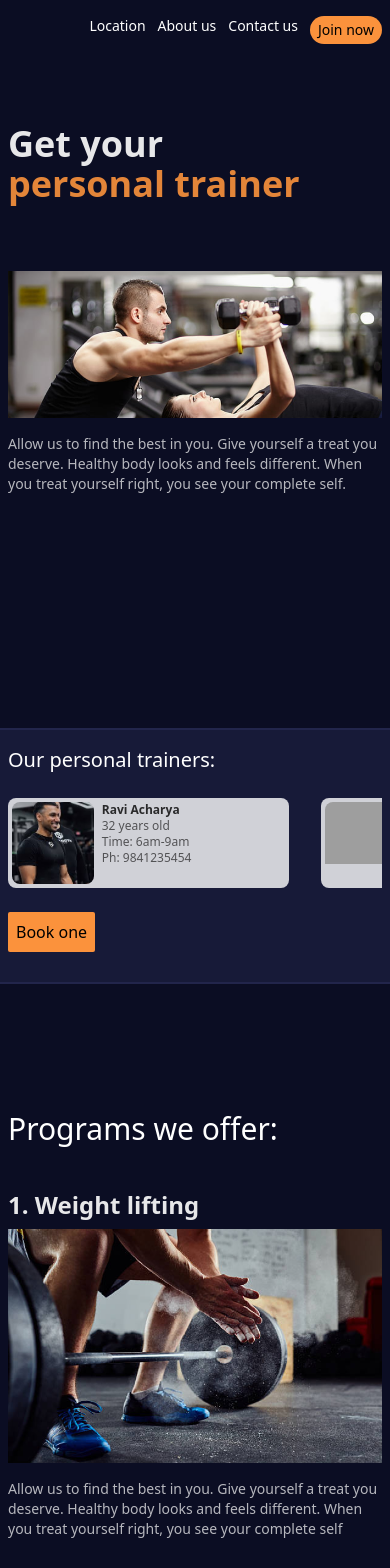
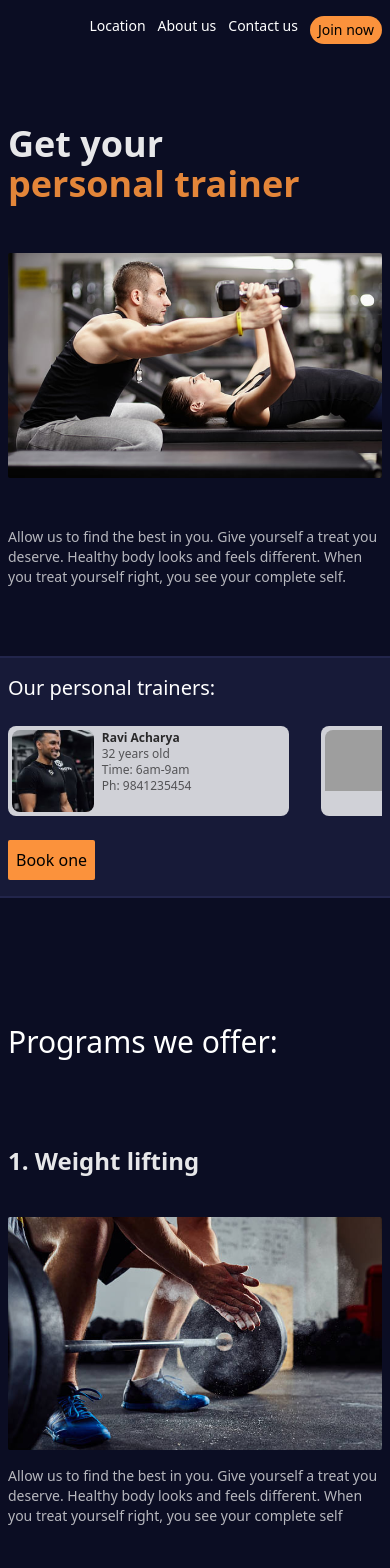
Before and after one commit to bipu01/gymTs, a React (Vite) app: page / in a window 390 px wide. Shown: the top 1568 px of the page. Built offline with nearby package versions, Linux system fonts and the light colour scheme; grey boxes are pictures that could not be loaded.

Commit message:
Ui even more optimized for xmd sizes

```diff
--- a/src/Body/Body.tsx
+++ b/src/Body/Body.tsx
@@ -30,7 +30,7 @@ const Body = () => {
 
 
         {/* For courses we offer */}
-        <h1 className={`text-3xl xmd:text-4xl ${requiresMargin} mt-15vh mb-0 `}>Programs we offer:</h1>
+        <h1 className={`text-3xl xmd:text-4xl ${requiresMargin} mt-15vh mb-10vh `}>Programs we offer:</h1>
 
         <ProgramsWeOffer    heading="1. Weight lifting"
                         paragraph="Allow us to find the best in you. Give yourself a treat you deserve.  Healthy body looks and feels different. When you treat yourself right, you see your complete self"
--- a/src/components/BodyComponents/PersonalTrainer/PersonalTrainer.tsx
+++ b/src/components/BodyComponents/PersonalTrainer/PersonalTrainer.tsx
@@ -7,18 +7,18 @@ import { requiresMargin, requiresPadding } from "../../../declaratiionVariables"
 const PersonalTrainer = (prop:bodyProp) => {
 
   return (
-        <section className="relative w-100vw mt-10">
-            <div className="grid grid-cols-1 grid-rows-3 xmd:grid-rows-4 h-onePage">
-                <div className={`row-span-3 xmd:row-span-1 md:row-span-2 grid grid-rows-4 xmd:grid-rows-2  xmd:grid-cols-2 md:h-96 ${requiresMargin}`}>
+        <section className="relative  mt-10">
+            <div className="grid grid-rows-3 xmd:grid-rows-2">
+                <div className={`row-span-2 grid grid-rows-4 xmd:grid-rows-3 xmd:grid-cols-2 md:h-96 ${requiresMargin}`}>
                     <div className="">
-                        <h1 className="text-4xl md:text-6xl text-20% h-10 font-bold opacity-90" > {prop.heading}
+                        <h1 className="text-4xl md:text-5xl lg:text-6xl text-20% h-10 font-bold opacity-90" > {prop.heading}
                             <div className="text-orange-400 ">
                                 {prop.highlitedText}
                             </div>
                         </h1>
                     </div>
-                    <div className="row-span-1 md:row-span-2 col-span-1 overflow-hidden 2xl:h-imageAt3xl z-10">
-                        <img src="/personalTrainer.png" alt="Personal Trainer" className="bg-cover"/>
+                    <div className="row-span-2 xmd:row-span-2 overflow-hidden 2xl:h-imageAt3xl z-10 xl:relative xl:overflow-visible">
+                        <img src="/personalTrainer.png" alt="Personal Trainer" className="object-cover xl:absolute xl:h-96 rounded-sm" />
                     </div>
                     <div className=" mt-4 xmd:mt-0 ">
                         <p className=" text-sm opacity-70 lg:text-lg">
@@ -26,7 +26,7 @@ const PersonalTrainer = (prop:bodyProp) => {
                         </p>
                     </div>
                 </div>
-                <div className={` bg-secondary border-solid border-secondary border-y-2 mt-4 h-64 ${requiresPadding}`}>
+                <div className={` bg-secondary border-solid border-secondary border-y-2 mt-4 w-100vw ${requiresPadding}`}>
                     <h3 className=" text-xl">{prop.trainerTitle}</h3>
                     <div className=" w-100% overflow-x-scroll mt-4">
                         <div id="coachCards" className=" flex h-100% gap-8 mt-2">
--- a/src/components/BodyComponents/ProgramsWeOffer/ProgramsWeOffer.tsx
+++ b/src/components/BodyComponents/ProgramsWeOffer/ProgramsWeOffer.tsx
@@ -6,18 +6,18 @@ import TrainerCard from "../../Cards/TrainerCards"
 
 const ProgramsWeOffer = (prop:programsWeOfferProps) => {
   return (
-        <section className="relative w-100vw mt-5vh mb-10vh">
-            <div className="grid grid-cols-1 grid-rows-3 xmd:grid-rows-5 h-onePage">
-                <div className={`row-span-3 xmd:row-span-1 md:row-span-2 xmd:grid xmd:grid-rows-2 xmd:grid-cols-2  ${requiresMargin}`}>
-                    <div className="">
-                        <h1 className="text-2xl md:text-4xl h-10 font-bold opacity-90" > {prop.heading}
+        <section className="relative mt-10vh xmd:mt-0 ">
+            <div className="grid grid-rows-2 xmd:grid-rows-4 h-onePage">
+                <div className={`row-span-1 xmd:row-span-1 xmd:grid xmd:grid-cols-2 ${requiresMargin}`}>
+                    <div className=" mb-10">
+                        <h1 className="text-2xl md:text-4xl font-bold opacity-90" > {prop.heading}
                             <div className="text-orange-400 ">
                                 {prop.highlitedText}
                             </div>
                         </h1>
                     </div>
-                    <div className=" row-span-3 md:row-span-2 col-span-1 overflow-hidden  2xl:h-imageAt3xl z-10">
-                        <img src={prop.heroImg} alt="Personal Trainer" className="object-cover"/>
+                    <div className="row-span-2 col-span-1 overflow-hidden z-10 xl:relative xl:overflow-visible">
+                        <img src={prop.heroImg} alt="Personal Trainer" className="object-cover xl:absolute xl:h-96 rounded-sm"/>
                     </div>
                     <div className=" mt-4 xmd:mt-0 ">
                         <p className=" text-sm opacity-70 lg:text-lg">
@@ -27,7 +27,7 @@ const ProgramsWeOffer = (prop:programsWeOfferProps) => {
                 </div>
 
 
-                <div className={`bg-secondary border-solid border-y-2 border-secondary mt-4 ${requiresPadding} h-subMenuHeight`}>
+                <div className={`xmd:row-span-2 bg-secondary border-solid border-y-2 border-secondary mt-4 w-100vw ${requiresPadding} `}>
                     <div>
                         <h3 className=" text-xl">Weight lifting Time schedule:</h3>
                         <div className="flex gap-8 xmd:gap-14 text-sm xmd:text-lg opacity-50 mt-4 whitespace-nowrap overflow-x-scroll overflow-y-visible" >
```
